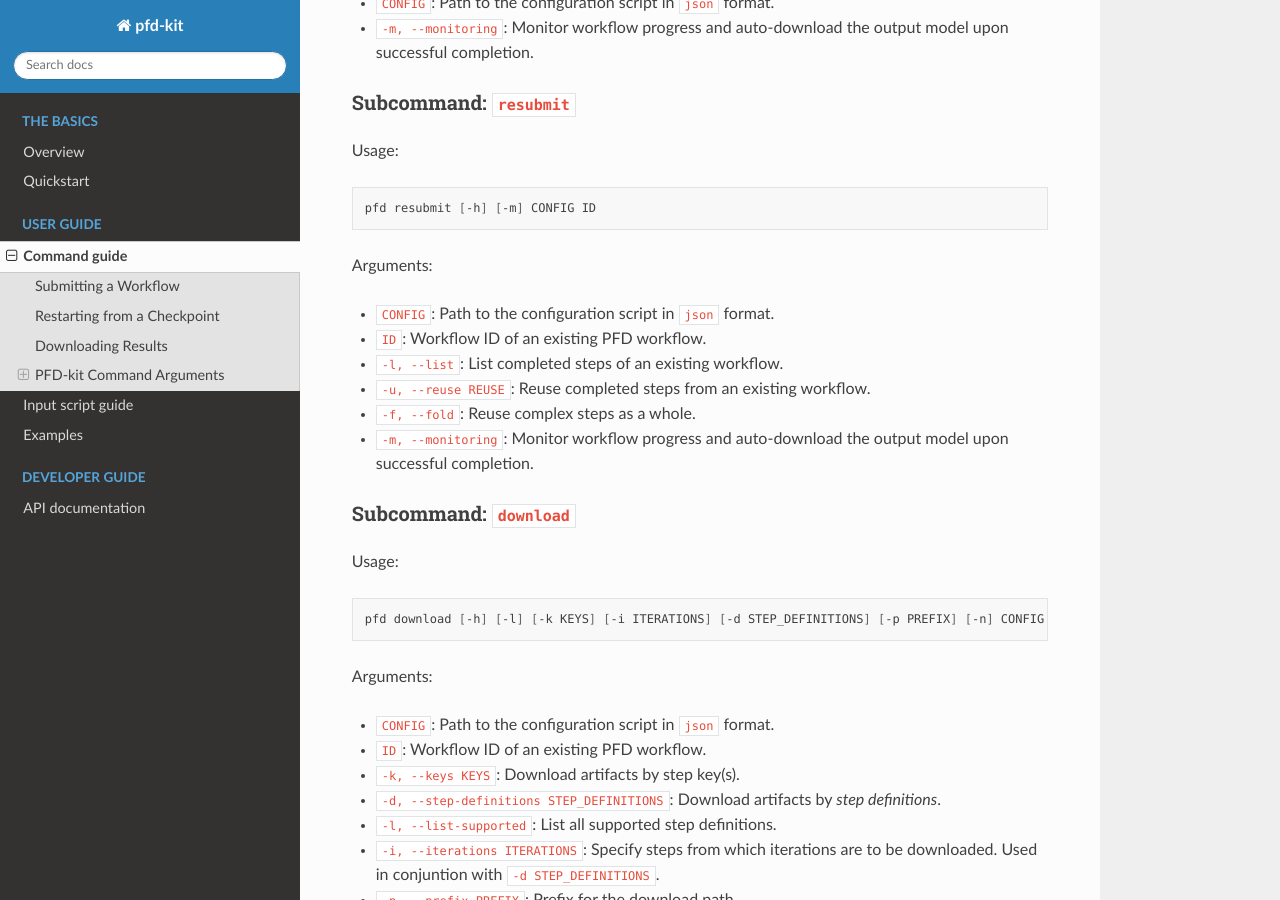
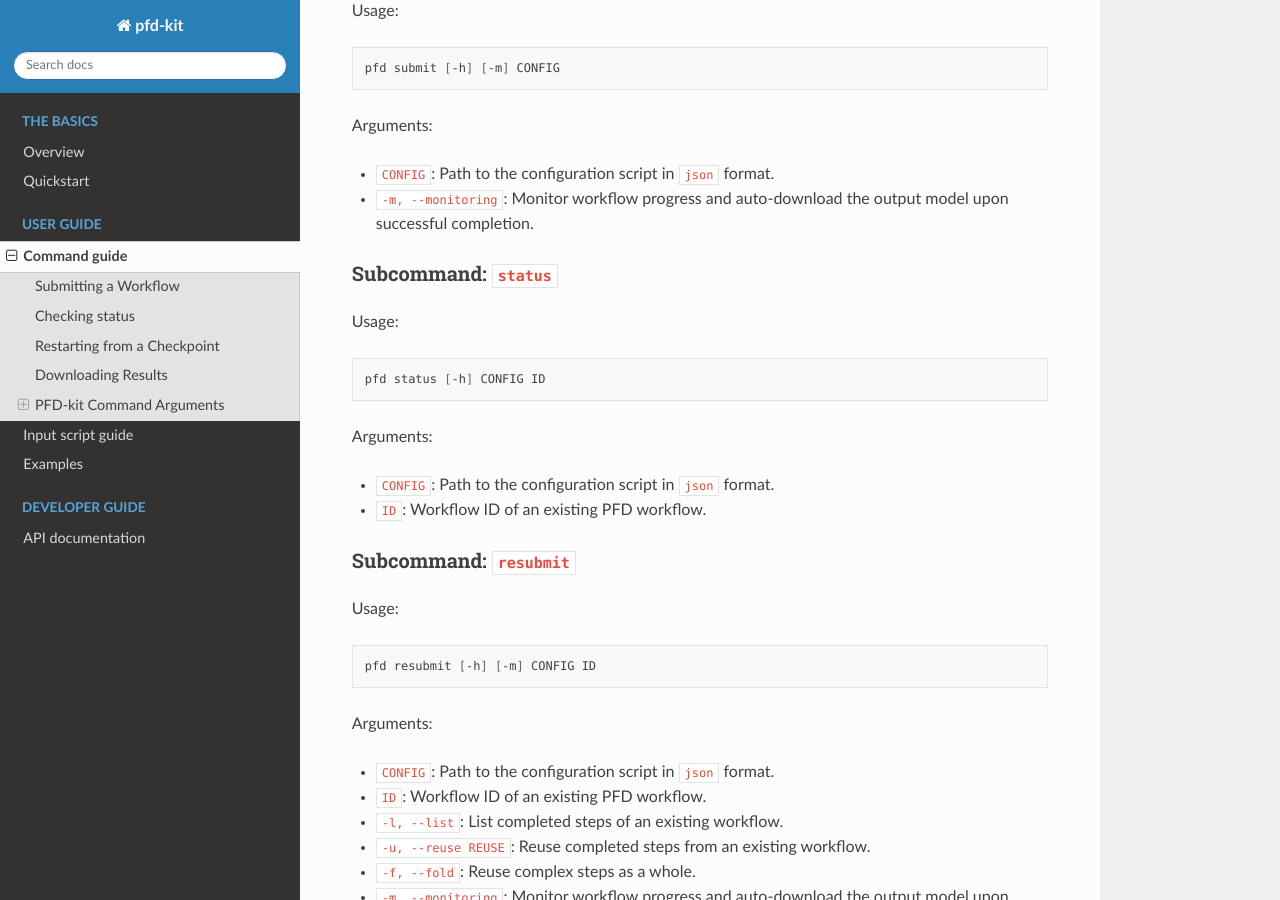
Before and after one commit to ruoyuwang1995nya/pfd-kit, a Sphinx documentation site: the page built from docs/usage/guide-on-cli.md, in a window 1280 px wide and 900 px high, scrolled down 1488 px. Built offline with Sphinx 7.4.7 and the Read the Docs theme 3.1.0, drawn with Linux system fonts in a browser that asks for light colours; pages that are not in the unit, such as notebooks, are missing from menus; some of the changed text lies outside the part shown.

````diff
--- a/docs/usage/guide-on-cli.md
+++ b/docs/usage/guide-on-cli.md
@@ -11,6 +11,13 @@
 ```
 
 `input.json` contains workflow definitions. The workflow ID will be printed upon successful submission.
+
+## Checking status
+To check the status of exploration, use:
+
+```bash
+pfd status input.json workflow_id
+```
 
 ## Restarting from a Checkpoint
 
@@ -60,6 +67,16 @@
 - `CONFIG`: Path to the configuration script in `json` format.
 - `-m, --monitoring`: Monitor workflow progress and auto-download the output model upon successful completion.
 
+### Subcommand: `status`
+Usage:
+```bash
+pfd status [-h] CONFIG ID
+```
+Arguments:
+
+- `CONFIG`: Path to the configuration script in `json` format.
+- `ID`: Workflow ID of an existing PFD workflow.
+
 ### Subcommand: `resubmit`
 Usage:
 ```bash
````
Also changed, not shown: 7 other files.
